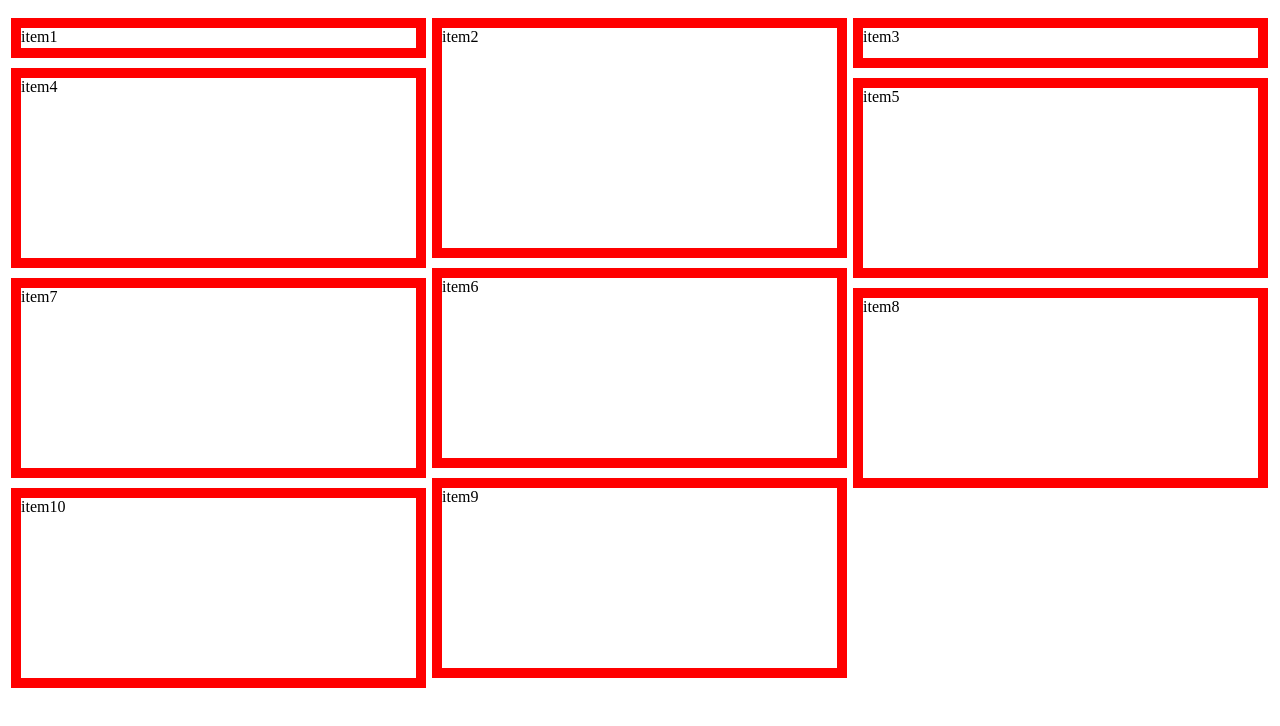
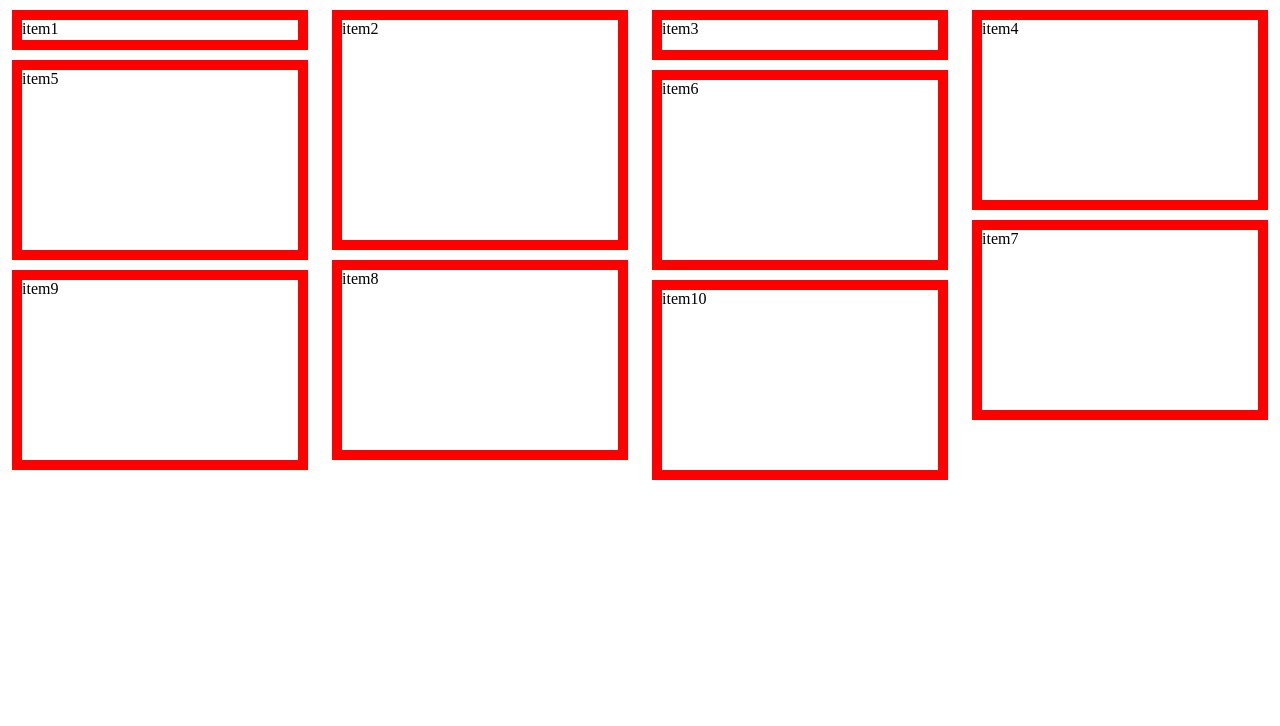
Before and after one commit to loshafee/waterfall, a website: page demos/waterfall.html in a window 1280 px wide. Shown: the top 726 px of the page. Drawn offline with Linux system fonts and the light colour scheme.

Commit message:
update waterfall.js

```diff
--- a/demos/waterfall.html
+++ b/demos/waterfall.html
@@ -6,14 +6,16 @@
     <meta http-equiv="X-UA-Compatible" content="ie=edge">
     <title>Document</title>
     <style>
+        * {
+            margin: 0 auto;
+        }
         #box {
-            height: 2000px;
         }
         #box > div {
             height: 200px;
             width: 100px;
             border: 10px solid red;
-            margin: 10px 3px;
+            margin: 10px 12px 10px 12px;
         }
         #box > div:nth-child(1) {
             height: 40px
@@ -43,7 +45,7 @@
     <script>
         waterfall({
             container: '#box',
-            cols: 3
+            cols: 4
         })
     </script>
 </body>
--- a/lib/waterfall.js
+++ b/lib/waterfall.js
@@ -21,6 +21,7 @@
       children[i].style.left = index * (perColumnWidth + 2 * gutterWidth) + 'px'
       totalArray[index] += children[i].offsetHeight + gutterHeight
     }
+    container.style.height = Math.max.apply(null, totalArray) + 'px'
   }
 
   /** 模块化封装 */
```
